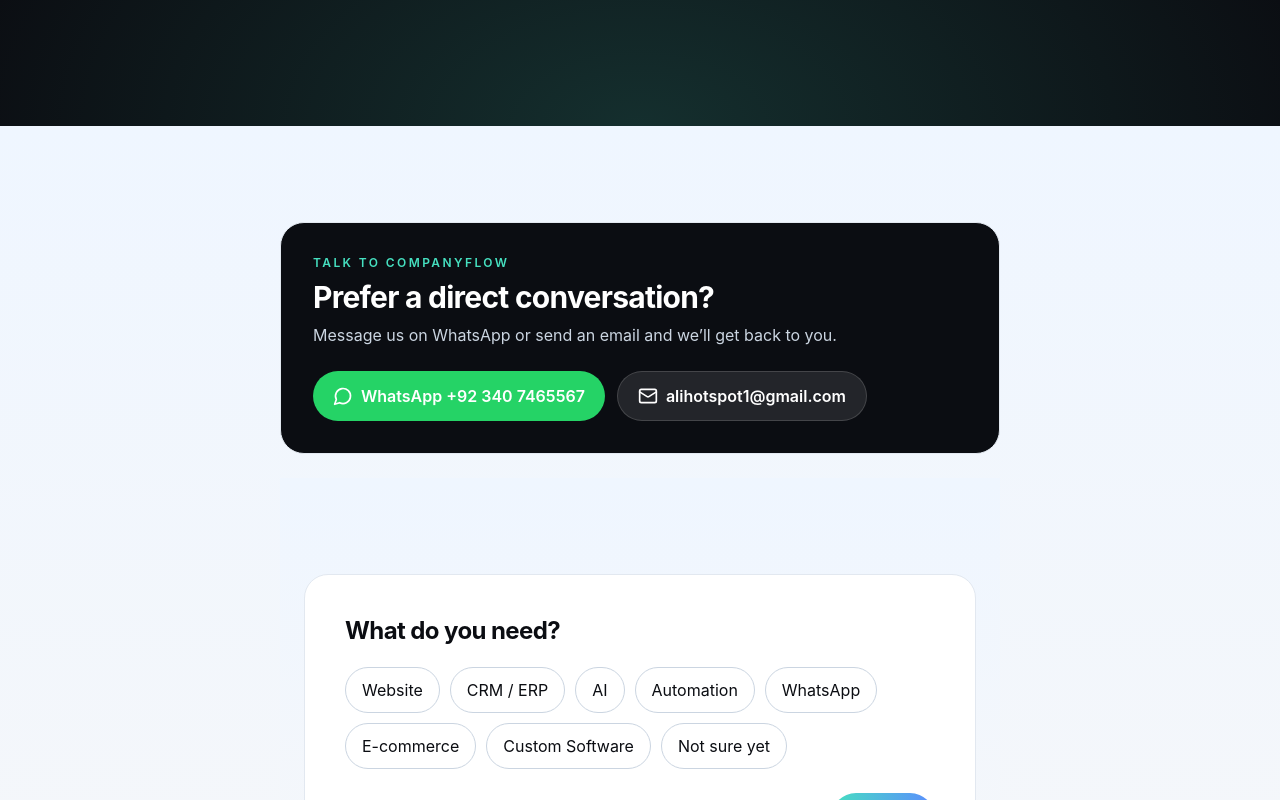
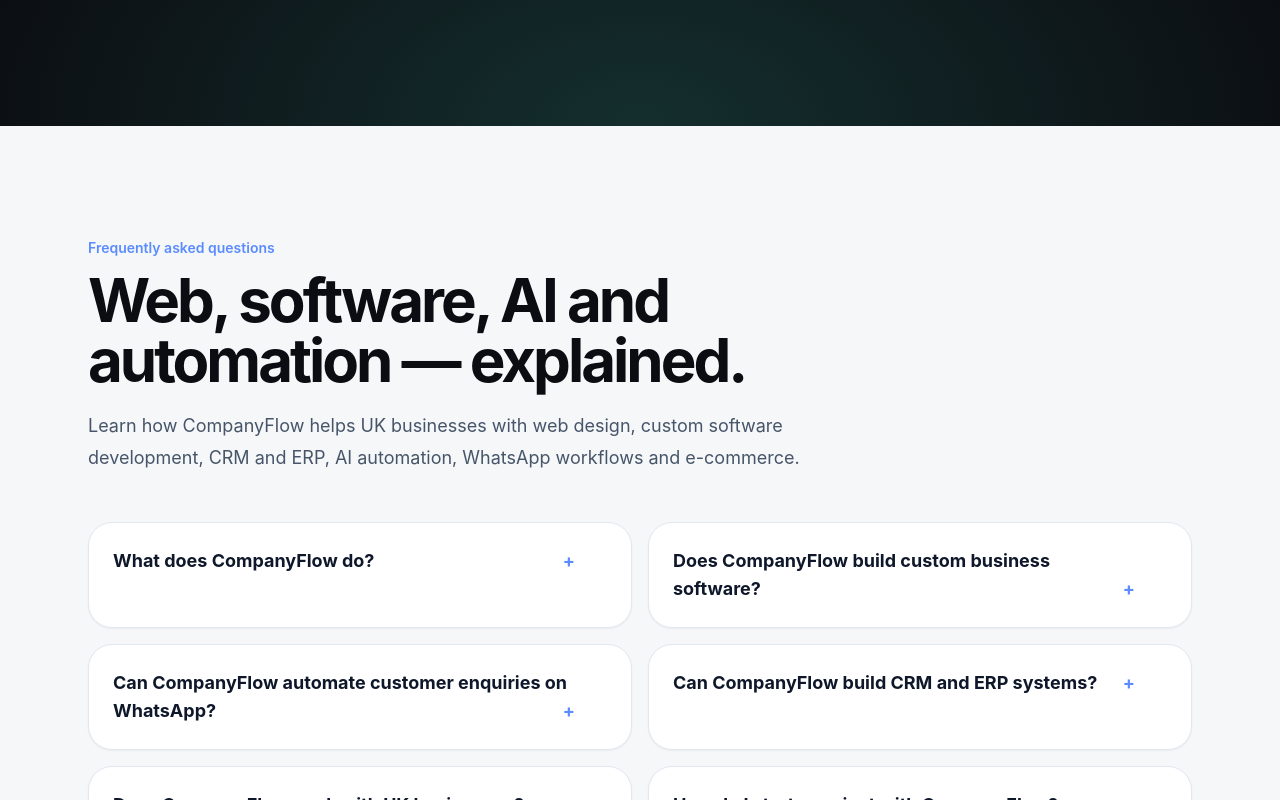
Before and after one commit to bolt50506-lab/CompanyFLow-Website, a Next.js app: page / in a window 1280 px wide. Shown: the part 7900-8700 px from the top of the page. Built offline with nearby package versions, Linux system fonts and the light colour scheme.

Commit message:
Add useful FAQ content to homepage

```diff
--- a/app/page.tsx
+++ b/app/page.tsx
@@ -10,6 +10,7 @@
 import ContactForm from "@/components/contact/ContactForm";
 import DirectContact from "@/components/contact/DirectContact";
 import Footer from "@/components/footer/Footer";
+import SeoContent from "@/components/seo/SeoContent";
 import { SITE, SOLUTIONS } from "@/lib/data";
 
 const structuredData = {
@@ -68,6 +69,7 @@
         <Work />
         <About />
         <Cta />
+        <SeoContent />
         <section id="contact" className="bg-gradient-to-b from-blue-50 to-paper py-24">
           <div className="mx-auto max-w-3xl px-6">
             <DirectContact />
```
